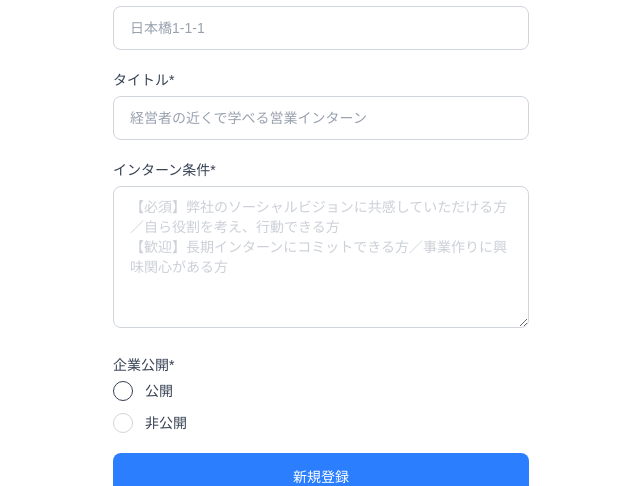
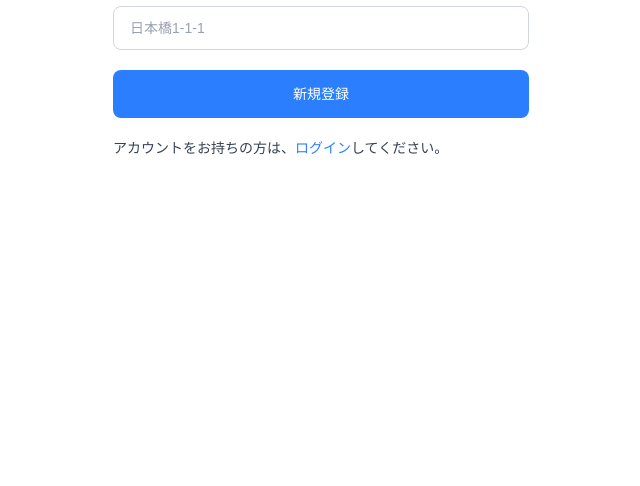
Before and after one commit to ukigumo-shiina3/intern-matching-web, a Next.js app: page /company/signup in a window 1280 px wide. Shown: the part 608-1094 px from the top of the page, without its empty margins (319-959 px from the left). After the commit the page ends 800 px from the top, so only its background shows below. Built offline with nearby package versions, Linux system fonts and the light colour scheme; no server answers.

Commit message:
refactor: 💡 不要なコード削除

```diff
--- a/src/app/company/signup/page.tsx
+++ b/src/app/company/signup/page.tsx
@@ -5,8 +5,6 @@ import Label from "../../../../components/form/Label";
 import Input from "../../../../components/form/input/InputField";
 import Button from "../../../../components/ui/button/Button";
 import { EyeCloseIcon, EyeIcon } from "@/icons";
-import TextArea from "../../../../components/form/input/TextArea";
-import Radio from "../../../../components/form/input/Radio";
 import { useAuth } from "@/lib/firebase/utils";
 import toast from "react-hot-toast";
 import { useRouter } from "next/navigation";
@@ -18,8 +16,6 @@ import {
 
 export default function SignUp(): React.JSX.Element {
   const [showPassword, setShowPassword] = useState(false);
-  const [message, setMessage] = useState("");
-  const [selectedValue, setSelectedValue] = useState<string>("option1");
 
   const [email, setEmail] = useState("");
   const [password, setPassword] = useState("");
@@ -27,7 +23,6 @@ export default function SignUp(): React.JSX.Element {
   const [prefectureId, setPrefectureId] = useState("");
   const [municipalityId, setMunicipalityId] = useState("");
   const [address, setAddress] = useState("");
-  const [title, setTitle] = useState("");
 
   const { signUp } = useAuth();
   const router = useRouter();
@@ -46,10 +41,6 @@ export default function SignUp(): React.JSX.Element {
     setMunicipalityId("");
   }, [prefectureId]);
 
-  const handleRadioChange = (value: string) => {
-    setSelectedValue(value);
-  };
-
   const handleSubmit = async (e: React.FormEvent) => {
     e.preventDefault();
 
@@ -59,9 +50,7 @@ export default function SignUp(): React.JSX.Element {
       !companyName ||
       !prefectureId ||
       !municipalityId ||
-      !address ||
-      !title ||
-      !message
+      !address
     ) {
       toast.error("全ての必須項目を入力してください");
       return;
@@ -89,7 +78,7 @@ export default function SignUp(): React.JSX.Element {
       }
 
       toast.success("アカウント登録が完了しました");
-      router.push("/company/message");
+      router.push("/company/jobs/create");
     } catch (error) {
       console.error("新規登録エラー:", error);
       toast.error("アカウント登録に失敗しました");
@@ -223,55 +212,6 @@ export default function SignUp(): React.JSX.Element {
                       required
                     />
                   </div>
-                  <div className="sm:col-span-1">
-                    <Label>
-                      タイトル<span className="text-error-500">*</span>
-                    </Label>
-                    <Input
-                      type="text"
-                      id="title"
-                      name="title"
-                      placeholder="経営者の近くで学べる営業インターン"
-                      value={title}
-                      onChange={(e) => setTitle(e.target.value)}
-                      required
-                    />
-                  </div>
-                  <div className="sm:col-span-1">
-                    <Label>
-                      インターン条件<span className="text-error-500">*</span>
-                    </Label>
-                    <TextArea
-                      value={message}
-                      onChange={(value) => setMessage(value)}
-                      rows={6}
-                      placeholder={`【必須】弊社のソーシャルビジョンに共感していただける方／自ら役割を考え、行動できる方
-【歓迎】長期インターンにコミットできる方／事業作りに興味関心がある方`}
-                    />
-                  </div>
-                  <div className="sm:col-span-1">
-                    <Label>
-                      企業公開<span className="text-error-500">*</span>
-                    </Label>
-                    <div className="space-y-3">
-                      <Radio
-                        id="radio-public"
-                        name="radio"
-                        value="option1"
-                        checked={selectedValue === "option1"}
-                        onChange={handleRadioChange}
-                        label="公開"
-                      />
-                      <Radio
-                        id="radio-private"
-                        name="radio"
-                        value="option2"
-                        checked={selectedValue === "option2"}
-                        onChange={handleRadioChange}
-                        label="非公開"
-                      />
-                    </div>
-                  </div>
                 </div>
                 <div>
                   <Button
```
